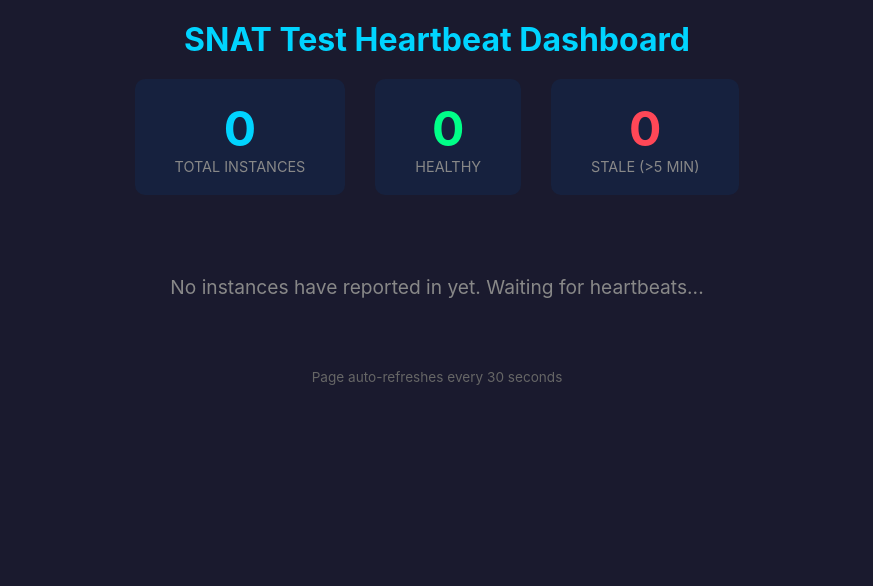
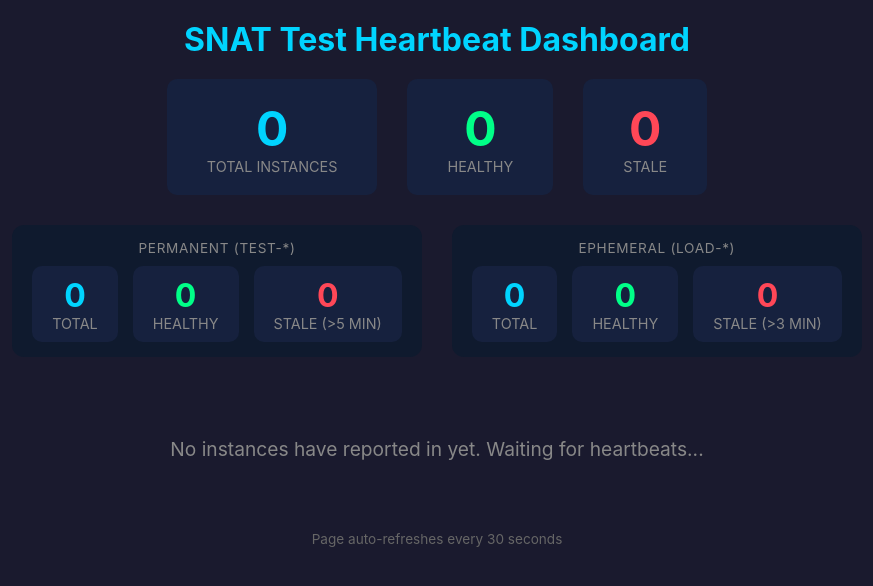
Before and after one commit to marbindrakon/ovn-bgp-agent-nat-tester, a Flask app: page / in a window 1280 px wide. Shown: the top 586 px of the page, without its empty margins (203-1076 px from the left). Run offline with Flask 3, Linux system fonts and the light colour scheme.

Commit message:
Add per-type instance counts to dashboard headline
Show separate total/healthy/stale counts for permanent (test-*)
and ephemeral (load-*) instances below the overall summary cards,
with their respective stale thresholds labeled.

Co-Authored-By: Claude Opus 4.6 <noreply@anthropic.com>

```diff
--- a/k8s/deployment.yaml
+++ b/k8s/deployment.yaml
@@ -17,7 +17,7 @@ spec:
     spec:
       containers:
         - name: dashboard
-          image: quay.signal9.gg/aaustin/snat-test-dashboard@sha256:230be55dbab18d550d1805fc11a0e35a68d6dc399cfd5ff8d11da74eb43b795f
+          image: quay.signal9.gg/aaustin/snat-test-dashboard@sha256:e5f6516cbe1ba01b65ef19bfe97567d7ad3795439e5aaf13edd5c23578365362
           ports:
             - containerPort: 8080
               protocol: TCP
--- a/web-service/app.py
+++ b/web-service/app.py
@@ -169,11 +169,20 @@ def dashboard():
     # Sort by availability zone, then by vm_type
     instance_list.sort(key=lambda x: (x['availability_zone'], x['vm_type'], x['instance_id']))
 
+    permanent = [i for i in instance_list if i['instance_type'] == 'permanent']
+    ephemeral = [i for i in instance_list if i['instance_type'] == 'ephemeral']
+
     return render_template('dashboard.html',
                           instances=instance_list,
                           total_count=len(instance_list),
                           stale_count=sum(1 for i in instance_list if i['is_stale']),
-                          healthy_count=sum(1 for i in instance_list if not i['is_stale']))
+                          healthy_count=sum(1 for i in instance_list if not i['is_stale']),
+                          perm_total=len(permanent),
+                          perm_healthy=sum(1 for i in permanent if not i['is_stale']),
+                          perm_stale=sum(1 for i in permanent if i['is_stale']),
+                          eph_total=len(ephemeral),
+                          eph_healthy=sum(1 for i in ephemeral if not i['is_stale']),
+                          eph_stale=sum(1 for i in ephemeral if i['is_stale']))
 
 
 @app.route('/api/instances')
--- a/web-service/templates/dashboard.html
+++ b/web-service/templates/dashboard.html
@@ -60,6 +60,34 @@
 
         .summary-card.total .number {
             color: #00d4ff;
+        }
+
+        .summary-group {
+            background: #0f1a2e;
+            border-radius: 12px;
+            padding: 15px 20px;
+        }
+
+        .summary-group-label {
+            text-align: center;
+            font-size: 0.85em;
+            color: #888;
+            text-transform: uppercase;
+            margin-bottom: 10px;
+            letter-spacing: 0.05em;
+        }
+
+        .summary-group-cards {
+            display: flex;
+            gap: 15px;
+        }
+
+        .summary-group .summary-card {
+            padding: 10px 20px;
+        }
+
+        .summary-group .summary-card .number {
+            font-size: 2em;
         }
 
         table {
@@ -178,7 +206,44 @@
         </div>
         <div class="summary-card stale">
             <div class="number">{{ stale_count }}</div>
-            <div class="label">Stale (&gt;5 min)</div>
+            <div class="label">Stale</div>
+        </div>
+    </div>
+
+    <div class="summary">
+        <div class="summary-group">
+            <div class="summary-group-label">Permanent (test-*)</div>
+            <div class="summary-group-cards">
+                <div class="summary-card total">
+                    <div class="number">{{ perm_total }}</div>
+                    <div class="label">Total</div>
+                </div>
+                <div class="summary-card healthy">
+                    <div class="number">{{ perm_healthy }}</div>
+                    <div class="label">Healthy</div>
+                </div>
+                <div class="summary-card stale">
+                    <div class="number">{{ perm_stale }}</div>
+                    <div class="label">Stale (&gt;5 min)</div>
+                </div>
+            </div>
+        </div>
+        <div class="summary-group">
+            <div class="summary-group-label">Ephemeral (load-*)</div>
+            <div class="summary-group-cards">
+                <div class="summary-card total">
+                    <div class="number">{{ eph_total }}</div>
+                    <div class="label">Total</div>
+                </div>
+                <div class="summary-card healthy">
+                    <div class="number">{{ eph_healthy }}</div>
+                    <div class="label">Healthy</div>
+                </div>
+                <div class="summary-card stale">
+                    <div class="number">{{ eph_stale }}</div>
+                    <div class="label">Stale (&gt;3 min)</div>
+                </div>
+            </div>
         </div>
     </div>
 
```
